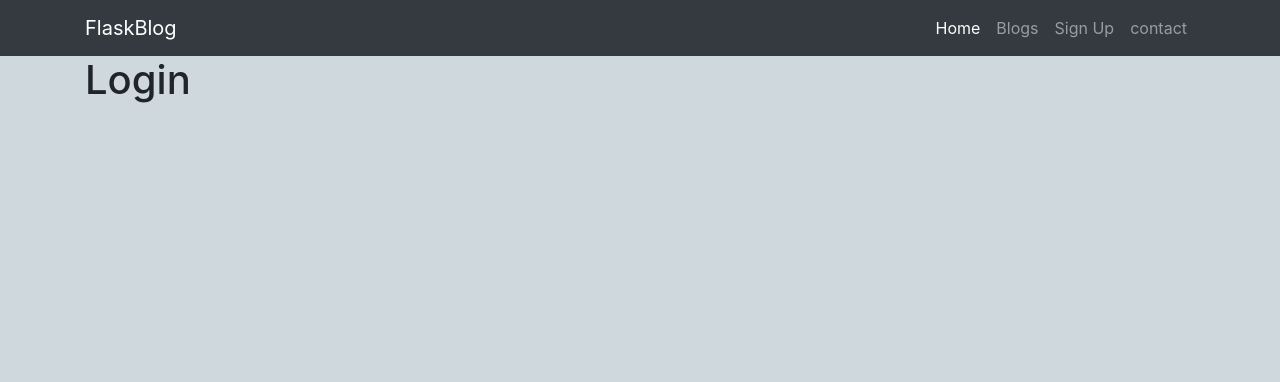
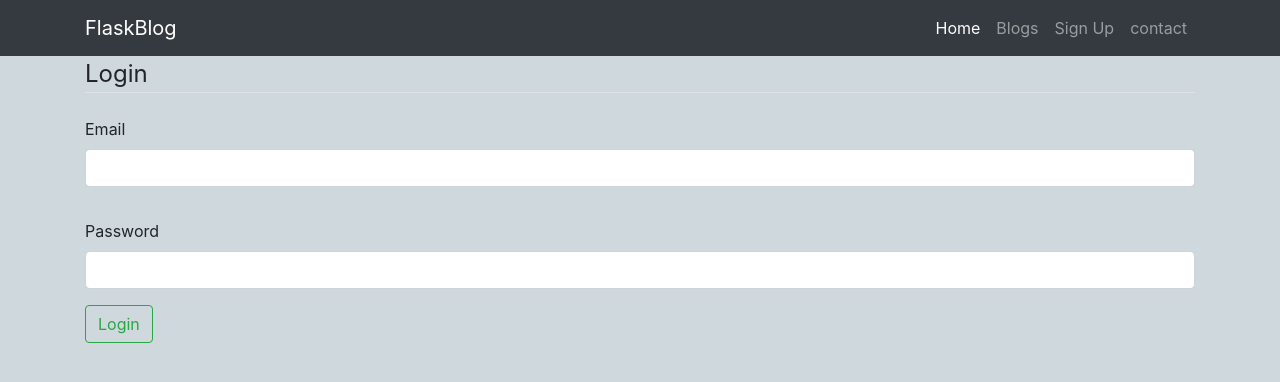
Before and after one commit to abhishekti7/flask-blog, a Flask app: page /login in a window 1280 px wide. Shown: the top 382 px of the page. Run offline with Flask 2, Linux system fonts and the light colour scheme; some libraries are stand-ins or nearby versions.

Commit message:
added login page

```diff
--- a/templates/login.html
+++ b/templates/login.html
@@ -1,6 +1,44 @@
 {% extends "layout.html" %}
 {% block content %}
 
-<h1>Login</h1>
+<div class="content-section">
+  <form action="" method="POST">
+    {{ form.hidden_tag() }}
+    <fieldset class="form-group">
+      <legend class="border-bottom mb-4">Login</legend>
 
+      <div class="form-group">
+        {{ form.email.label(class="form-control-label") }}
+
+        {% if form.email.errors %}
+        {{ form.email(class="form-control form-control-label is-invalid")}}
+          <div class="invalid-feedback">
+            {% for error in form.email.errors %}
+              <span> {{ error }}</span>
+            {% endfor %}
+        {% else %}
+          {{ form.email(class="form-control form-control-label")}}
+        {% endif %}
+          </div>
+      </div>
+
+      <div class="form-group">
+        {{ form.password.label(class="form-control-label") }}
+
+        {% if form.password.errors %}
+          {{ form.password(class="form-control form-control-label is-invalid")}}
+          {% for error in form.password.errors %}
+            <span>{{ error }}</span>
+          {% endfor %}
+        {% else %}
+          {{ form.password(class="form-control form-control-label")}}
+        {% endif %}
+      </div>
+
+    </fieldset>
+    <div class="form-group">
+      {{ form.submit(class="btn btn-outline-success")}}
+    </div>
+  </form>
+</div>
 {% endblock content %}
```
Also changed, not shown: 1 other file.
